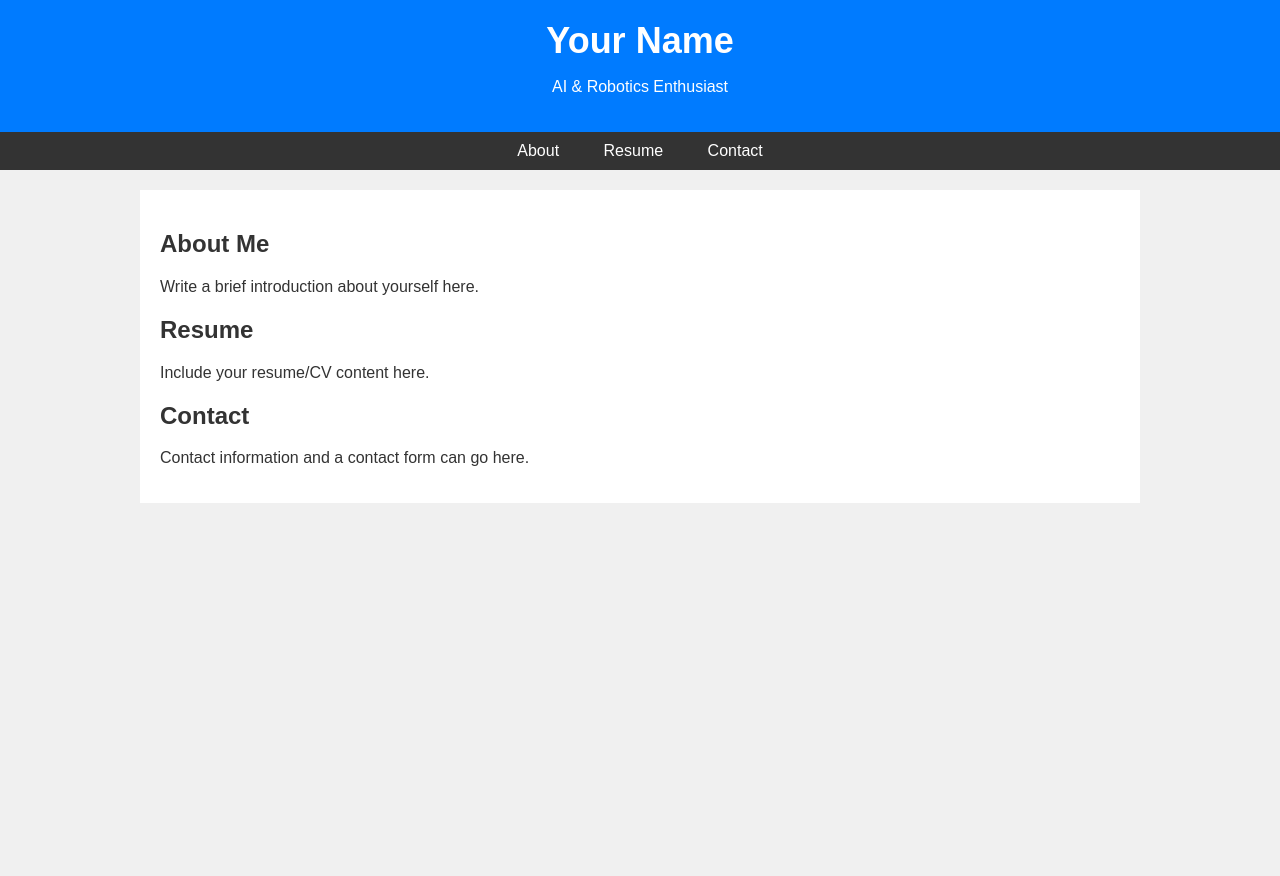
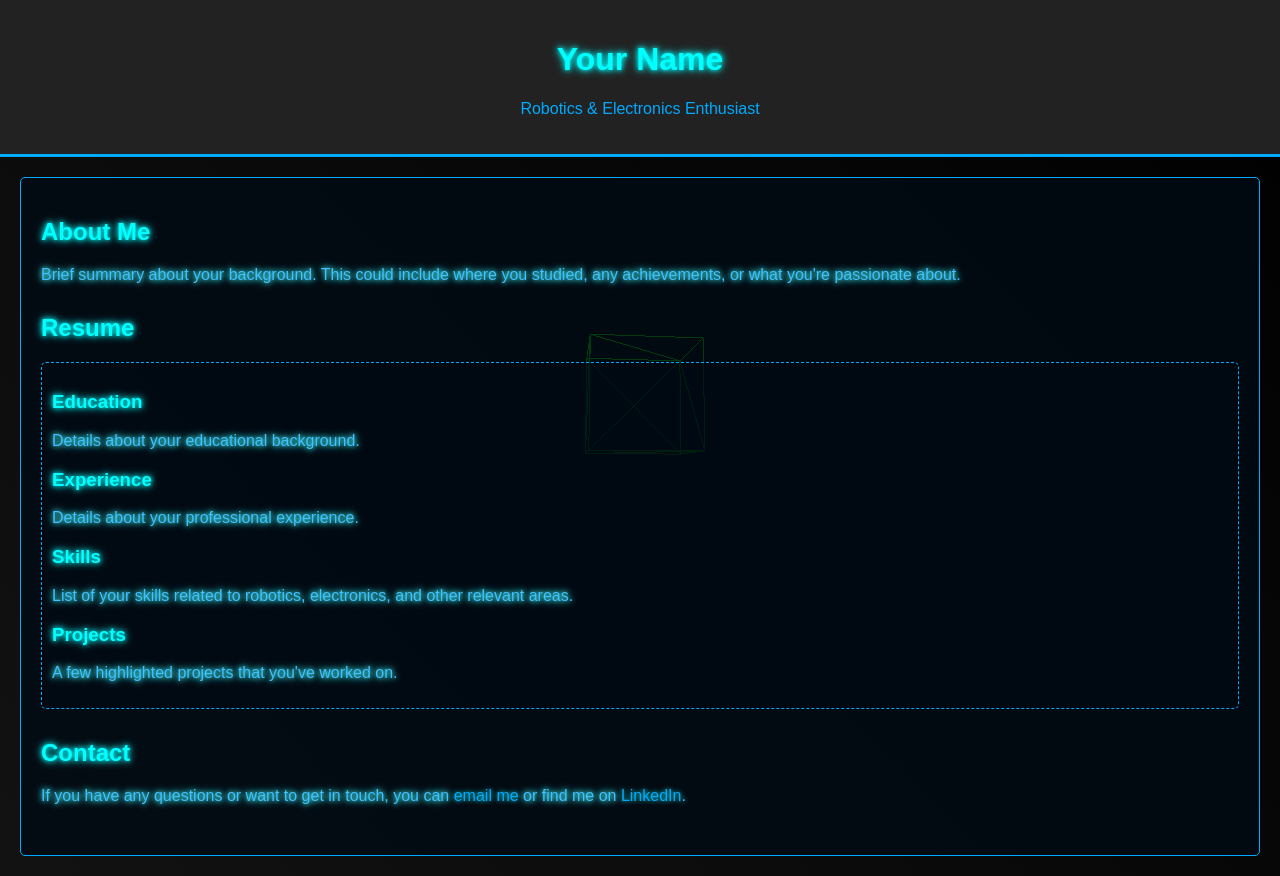
Before and after one commit to salar96/salar96.github.io, a plain HTML site: page index.html in a window 1280 px wide. Before the commit the page ends 800 px from the top, so only its background shows below. Drawn offline with nearby package versions, Linux system fonts and the light colour scheme.

Commit message:
Update index.html

```diff
--- a/index.html
+++ b/index.html
@@ -1,70 +1,169 @@
 <!DOCTYPE html>
 <html lang="en">
+
 <head>
     <meta charset="UTF-8">
     <meta name="viewport" content="width=device-width, initial-scale=1.0">
-    <title>Your Name - Personal Website</title>
+    <title>Your Name - Robotics & Electronics Enthusiast</title>
+    <script src="https://threejs.org/build/three.js"></script>
     <style>
-        /* Add your CSS styles here to customize the appearance of your website */
+        @keyframes neonFlicker {
+            0% { color: #0AF; text-shadow: 0 0 5px #0FF, 0 0 10px #0FF; }
+            10% { color: #FFF; text-shadow: 0 0 5px #FFF, 0 0 10px #FFF; }
+            100% { color: #0AF; text-shadow: 0 0 5px #0FF, 0 0 10px #0FF; }
+        }
+
         body {
-            font-family: Arial, sans-serif;
+            font-family: 'Arial', sans-serif;
+            background: linear-gradient(45deg, #121212, #000);
+            color: #0AF;
             margin: 0;
             padding: 0;
-            background-color: #f0f0f0;
-            color: #333;
+            overflow-x: hidden;
         }
-        header {
-            background-color: #007BFF;
-            color: #fff;
+
+        .header {
+            background-color: #222;
+            padding: 20px 0;
+            text-align: center;
+            border-bottom: 3px solid #0AF;
+        }
+
+        .content {
+            margin: 20px;
             padding: 20px;
-            text-align: center;
+            background-color: rgba(0, 10, 20, 0.8);
+            border: 1px solid #0AF;
+            border-radius: 5px;
+            animation: neonFlicker 2s infinite alternate;
         }
-        h1 {
-            margin: 0;
-            font-size: 36px;
+
+        h1, h2, h3 {
+            color: #0FF;
+            text-shadow: 0 0 5px #0FF, 0 0 10px #0FF;
         }
-        nav {
-            background-color: #333;
-            color: #fff;
-            padding: 10px 0;
-            text-align: center;
+
+        a {
+            color: #0AF;
+            text-decoration: none;
+            text-shadow: 0 0 5px #0FF;
         }
-        nav a {
-            color: #fff;
-            text-decoration: none;
-            margin: 0 20px;
+
+        a:hover {
+            text-decoration: underline;
         }
-        .container {
-            max-width: 960px;
-            margin: 20px auto;
-            padding: 20px;
-            background-color: #fff;
+
+        .section {
+            margin-bottom: 30px;
+        }
+
+        .resume {
+            background-color: rgba(0, 10, 20, 0.6);
+            padding: 10px;
+            border: 1px dashed #0AF;
+            border-radius: 5px;
+        }
+        #canvas-container {
+            position: fixed;
+            top: 0;
+            left: 0;
+            width: 100%;
+            height: 100%;
+            z-index: -1;
         }
     </style>
 </head>
+
 <body>
-    <header>
+    <div id="canvas-container"></div>
+    <div class="header">
         <h1>Your Name</h1>
-        <p>AI & Robotics Enthusiast</p>
-    </header>
-    <nav>
-        <a href="#about">About</a>
-        <a href="#resume">Resume</a>
-        <a href="#contact">Contact</a>
-    </nav>
-    <div class="container">
-        <section id="about">
+        <p>Robotics & Electronics Enthusiast</p>
+    </div>
+
+    <div class="content">
+        <div class="section">
             <h2>About Me</h2>
-            <p>Write a brief introduction about yourself here.</p>
-        </section>
-        <section id="resume">
+            <p>
+                Brief summary about your background. This could include where you studied, any achievements, or what you're passionate about.
+            </p>
+        </div>
+
+        <div class="section">
             <h2>Resume</h2>
-            <p>Include your resume/CV content here.</p>
-        </section>
-        <section id="contact">
+            <div class="resume">
+                <h3>Education</h3>
+                <p>
+                    Details about your educational background.
+                </p>
+
+                <h3>Experience</h3>
+                <p>
+                    Details about your professional experience.
+                </p>
+
+                <h3>Skills</h3>
+                <p>
+                    List of your skills related to robotics, electronics, and other relevant areas.
+                </p>
+
+                <h3>Projects</h3>
+                <p>
+                    A few highlighted projects that you've worked on.
+                </p>
+            </div>
+        </div>
+
+        <div class="section">
             <h2>Contact</h2>
-            <p>Contact information and a contact form can go here.</p>
-        </section>
+            <p>
+                If you have any questions or want to get in touch, you can <a href="mailto:your-email@example.com">email me</a> or find me on <a href="#">LinkedIn</a>.
+            </p>
+        </div>
     </div>
+    <script>
+        let scene, camera, renderer, cube;
+
+        function init() {
+            // Set up the scene
+            scene = new THREE.Scene();
+            camera = new THREE.PerspectiveCamera(75, window.innerWidth / window.innerHeight, 0.1, 1000);
+            renderer = new THREE.WebGLRenderer({ alpha: true });
+            renderer.setSize(window.innerWidth, window.innerHeight);
+            document.getElementById('canvas-container').appendChild(renderer.domElement);
+
+            // Create a cube with a wireframe material
+            let geometry = new THREE.BoxGeometry(1, 1, 1);
+            let material = new THREE.MeshBasicMaterial({ color: 0x00ff00, wireframe: true });
+            cube = new THREE.Mesh(geometry, material);
+            scene.add(cube);
+
+            camera.position.z = 5;
+
+            animate();
+        }
+
+        function animate() {
+            requestAnimationFrame(animate);
+
+            // Rotate the cube
+            cube.rotation.x += 0.01;
+            cube.rotation.y += 0.01;
+
+            renderer.render(scene, camera);
+        }
+
+        // Resize the renderer and update camera aspect ratio on window resize
+        window.addEventListener('resize', function () {
+            let width = window.innerWidth;
+            let height = window.innerHeight;
+            renderer.setSize(width, height);
+            camera.aspect = width / height;
+            camera.updateProjectionMatrix();
+        });
+
+        init();
+    </script>
 </body>
+
 </html>
```
